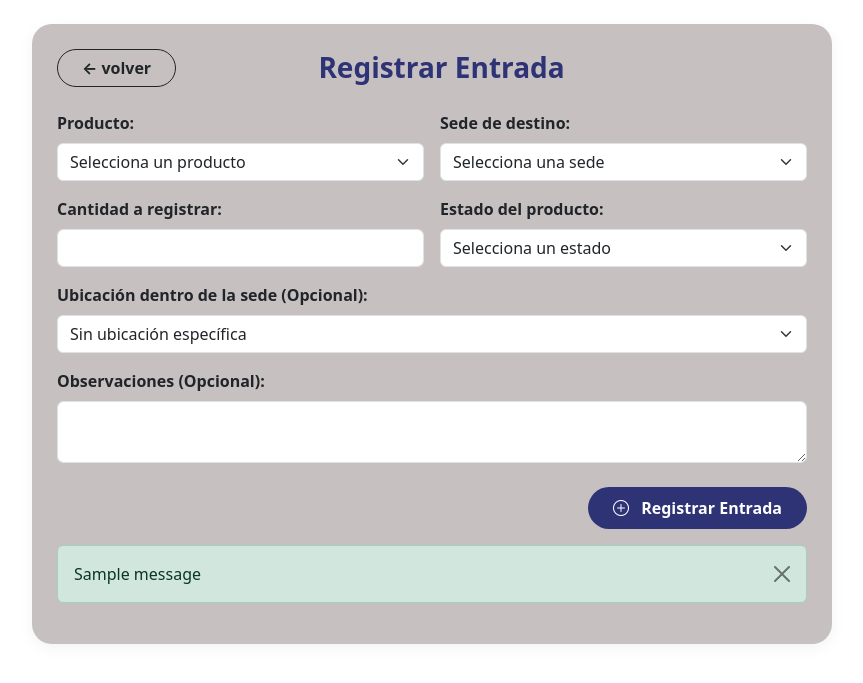
After one commit to aprendizs534/proyecto_control_inventario, a Django app: page /entradas/registrar/ in a window 1280 px wide. The commit adds this page. Shown: the top 683 px of the page, without its empty margins (208-1071 px from the left). Run offline with Django 5.2, Linux system fonts and the light colour scheme; a user stored in the database is signed in; data comes from the database, SQL or seed files in the repository; tables that the repository leaves empty hold one stand-in row (values such as "Sample post"); one stand-in notice (Sample message) is shown.

Commit message:
se agregan productos al la BD y se activa entradas

```diff
--- a/inventario/admin.py
+++ b/inventario/admin.py
@@ -2,7 +2,7 @@ from django.contrib import admin
 from .models import (
     Sede, Categoria, Marca, EstadoProducto, Ubicacion, RolUsuario,
     Usuario, Producto, Movimiento, Prestamo, PrestamoConsumible,
-    InventarioSede
+    InventarioSede,
 )
 
 @admin.register(Sede)
@@ -17,6 +17,7 @@ class InventarioSedeAdmin(admin.ModelAdmin):
     search_fields = ('producto__descripcion', 'sede__descripcion')
     list_select_related = ('producto', 'sede')
 
+
 admin.site.register(Categoria)
 admin.site.register(Marca)
 admin.site.register(EstadoProducto)
--- a/inventario/models.py
+++ b/inventario/models.py
@@ -11,6 +11,8 @@ class TipoProducto(models.TextChoices):
     EQUIPO = 'EQUIPO', 'Equipo'
     CONSUMIBLE = 'CONSUMIBLE', 'Consumible'
     HERRAMIENTA = 'HERRAMIENTA', 'Herramienta'
+    MATERIALES = 'MATERIALES', 'Materiales'
+    NA = 'N/A', 'N/A'
 
 class TipoMovimiento(models.TextChoices):
     ENTRADA = 'ENTRADA', 'Entrada'
@@ -102,7 +104,7 @@ class Producto(models.Model):
     categoria = models.ForeignKey(Categoria, on_delete=models.PROTECT, related_name='productos')
     marca = models.ForeignKey(Marca, on_delete=models.PROTECT, related_name='productos')
     serial_ingemol = models.CharField(max_length=50, blank=True, null=True)
-    tipo_producto = models.CharField(max_length=20, choices=TipoProducto.choices, default=TipoProducto.EQUIPO)
+    tipo_producto = models.CharField(max_length=20, choices=TipoProducto.choices, default=TipoProducto.NA, blank= True)
 
     # Responsable general (quien tiene la custodia)
     responsable = models.ForeignKey(Usuario, on_delete=models.SET_NULL, null=True, blank=True, related_name='productos_responsable')
--- a/inventario/templates/dashboard.html
+++ b/inventario/templates/dashboard.html
@@ -71,7 +71,7 @@
         <div class="offcanvas-body p-0">
             <div class="list-group list-group-flush">
                 <a href="{% url 'inventario:asignaciones' %}" class="list-group-item list-group-item-action py-3 fw-bold text-center">Asignaciones</a>
-                <a href="{% url 'inventario:menu_entradas' %}" class="list-group-item list-group-item-action py-3 fw-bold text-center">Entradas</a>
+                <a href="{% url 'inventario:registrar_entrada' %}" class="list-group-item list-group-item-action py-3 fw-bold text-center">Entradas</a>
                 <a href="{% url 'inventario:menu_salidas' %}" class="list-group-item list-group-item-action py-3 fw-bold text-center">Salidas</a>
                 <a href="{% url 'inventario:ubicaciones' %}" class="list-group-item list-group-item-action py-3 fw-bold text-center">Ubicaciones</a>
                 <a href="{% url 'inventario:estado_productos' %}" class="list-group-item list-group-item-action py-3 fw-bold text-center">Estado productos</a>
--- /dev/null
+++ b/inventario/templates/inventario/registrar_entrada.html
@@ -0,0 +1,98 @@
+{% extends 'base.html' %}
+
+{% block title %}Registrar Entrada - Sistema de Inventarios{% endblock %}
+
+{% block content %}
+<style>
+    .main-container { max-width: 800px; margin: 0 auto; background-color: #c7c0c0; padding: 25px; border-radius: 20px; box-shadow: 0 4px 15px rgba(0,0,0,0.05); }
+</style>
+
+<div class="main-container mt-4">
+
+    <div class="d-flex justify-content-between align-items-center mb-4">
+        <a href="{% url 'inventario:dashboard' %}" class="btn btn-outline-dark fw-bold rounded-pill px-4">&larr; volver</a>
+        <h3 class="fw-bold text-center m-0" style="color: #2e3376;">Registrar Entrada</h3>
+        <div style="width: 100px;"></div> <!-- Espaciador para centrar el título -->
+    </div>
+
+    <form method="POST">
+        {% csrf_token %}
+
+        <div class="row g-3">
+            <!-- Producto -->
+            <div class="col-md-6">
+                <label for="producto" class="form-label fw-bold">Producto:</label>
+                <select name="producto" id="producto" class="form-select" required>
+                    <option value="" selected disabled>Selecciona un producto</option>
+                    {% for p in productos %}
+                        <option value="{{ p.id }}">{{ p.codigo }} - {{ p.descripcion }}</option>
+                    {% endfor %}
+                </select>
+            </div>
+
+            <!-- Sede -->
+            <div class="col-md-6">
+                <label for="sede" class="form-label fw-bold">Sede de destino:</label>
+                <select name="sede" id="sede" class="form-select" required>
+                    <option value="" selected disabled>Selecciona una sede</option>
+                    {% for s in sedes %}
+                        <option value="{{ s.id }}">{{ s.descripcion }}</option>
+                    {% endfor %}
+                </select>
+            </div>
+
+            <!-- Cantidad -->
+            <div class="col-md-6">
+                <label for="cantidad" class="form-label fw-bold">Cantidad a registrar:</label>
+                <input type="number" name="cantidad" id="cantidad" class="form-control" min="1" required>
+            </div>
+
+            <!-- Estado -->
+            <div class="col-md-6">
+                <label for="estado" class="form-label fw-bold">Estado del producto:</label>
+                <select name="estado" id="estado" class="form-select" required>
+                    <option value="" selected disabled>Selecciona un estado</option>
+                    {% for e in estados %}
+                        <option value="{{ e.id }}">{{ e.descripcion }}</option>
+                    {% endfor %}
+                </select>
+            </div>
+
+            <!-- Ubicación -->
+            <div class="col-md-12">
+                <label for="ubicacion" class="form-label fw-bold">Ubicación dentro de la sede (Opcional):</label>
+                <select name="ubicacion" id="ubicacion" class="form-select">
+                    <option value="">Sin ubicación específica</option>
+                    {% for u in ubicaciones %}
+                        <option value="{{ u.id }}">{{ u.descripcion }}</option>
+                    {% endfor %}
+                </select>
+            </div>
+
+            <!-- Observaciones -->
+            <div class="col-12">
+                <label for="observaciones" class="form-label fw-bold">Observaciones (Opcional):</label>
+                <textarea name="observaciones" id="observaciones" class="form-control" rows="2"></textarea>
+            </div>
+        </div>
+
+        <div class="mt-4 text-end">
+            <button type="submit" class="btn fw-bold px-4 py-2" style="background-color: #2e3376; color: white; border-radius: 50px;">
+                <i class="bi bi-plus-circle me-2"></i> Registrar Entrada
+            </button>
+        </div>
+    </form>
+
+    {% if messages %}
+        <div class="mt-3">
+            {% for message in messages %}
+                <div class="alert {% if message.tags == 'error' %}alert-danger{% else %}alert-success{% endif %} alert-dismissible fade show" role="alert">
+                    {{ message }}
+                    <button type="button" class="btn-close" data-bs-dismiss="alert" aria-label="Close"></button>
+                </div>
+            {% endfor %}
+        </div>
+    {% endif %}
+
+</div>
+{% endblock %}
--- a/inventario/urls.py
+++ b/inventario/urls.py
@@ -25,4 +25,6 @@ urlpatterns = [
     path('menu/ubicaciones/', views.ubicaciones, name='ubicaciones'),
     path('menu/estado-productos/', views.estado_productos, name='estado_productos'),
     path('menu/categorias/', views.categorias, name='categorias'),
+
+    path('entradas/registrar/', views.registrar_entrada, name='registrar_entrada'),
 ]
--- a/inventario/views.py
+++ b/inventario/views.py
@@ -1,9 +1,92 @@
-from django.shortcuts import render
+from django.shortcuts import render, redirect, get_object_or_404
+from django.contrib import messages
+from .models import Producto, Sede, InventarioSede, Movimiento, EstadoProducto, Ubicacion, TipoMovimiento, Usuario, RolUsuario;
+from django.contrib.auth.decorators import login_required
+
 
 # Create your views here.
 def dashboard(request):
     return render(request, 'dashboard.html')
 
+@login_required
+def registrar_entrada(request):
+    productos = Producto.objects.filter(activo=True)
+    sedes = Sede.objects.all()
+    estados = EstadoProducto.objects.all()
+    ubicaciones = Ubicacion.objects.all()
+
+    if request.method == 'POST':
+        producto_id = request.POST.get('producto')
+        sede_id = request.POST.get('sede')
+        cantidad = int(request.POST.get('cantidad', 0))
+        estado_id = request.POST.get('estado')
+        ubicacion_id = request.POST.get('ubicacion')
+        observaciones = request.POST.get('observaciones', '')
+
+        if cantidad <= 0:
+            messages.error(request, "La cantidad debe ser mayor a 0.")
+            return redirect('inventario:registrar_entrada')
+
+        producto = get_object_or_404(Producto, id=producto_id)
+        sede = get_object_or_404(Sede, id=sede_id)
+        estado = get_object_or_404(EstadoProducto, id=estado_id)
+        ubicacion = get_object_or_404(Ubicacion, id=ubicacion_id) if ubicacion_id else None
+
+        # 1. Lógica del inventario por sede
+        inventario_sede, created = InventarioSede.objects.get_or_create(
+            producto=producto,
+            sede=sede,
+            defaults={
+                'estado': estado,
+                'ubicacion': ubicacion
+            }
+        )
+         # Si ya existía, actualizamos los campos y sumamos la cantidad
+        if not created:
+            inventario_sede.estado = estado
+            if ubicacion:
+                inventario_sede.ubicacion = ubicacion
+            inventario_sede.cantidad_total += cantidad
+            inventario_sede.cantidad_disponible += cantidad
+        else:
+            # Si es nuevo, asignamos la cantidad inicial
+            inventario_sede.cantidad_total = cantidad
+            inventario_sede.cantidad_disponible = cantidad
+
+        inventario_sede.save()
+    try:
+        perfil_usuario = request.user.perfil_inventario
+    except Usuario.DoesNotExist:
+        perfil_usuario = Usuario.objects.create(
+                descripcion=request.user.username,
+                user=request.user,
+                rol=RolUsuario.objects.first()  # Le asignamos el primer rol disponible de la tabla
+            )
+
+
+        # 2. Crear el registro de Movimiento
+        Movimiento.objects.create(
+            producto=producto,
+            sede=sede,
+            tipo_movimiento=TipoMovimiento.ENTRADA,
+            cantidad=cantidad,
+            usuario=perfil_usuario, # <-- Esto asume que el usuario está logueado y tiene un perfil Usuario
+            usuario_almacen=perfil_usuario, # <-- Por simplicidad usamos el mismo
+            observaciones=observaciones
+        )
+
+        messages.success(request, f"Entrada registrada exitosamente para {producto.descripcion} en {sede.descripcion}.")
+        return redirect('inventario:registrar_entrada')
+
+    context = {
+        'productos': productos,
+        'sedes': sedes,
+        'estados': estados,
+        'ubicaciones': ubicaciones,
+    }
+    return render(request, 'inventario/registrar_entrada.html', context)
+
+#-----------------------------------------------------------------------------------------------------------
 
 # --- Vistas para los botones del Dashboard ---
 def asignaciones(request):
```
Also changed, not shown: inventario/migrations/0001_initial.py, inventario/templates/inventario/crear.html (deleted).
